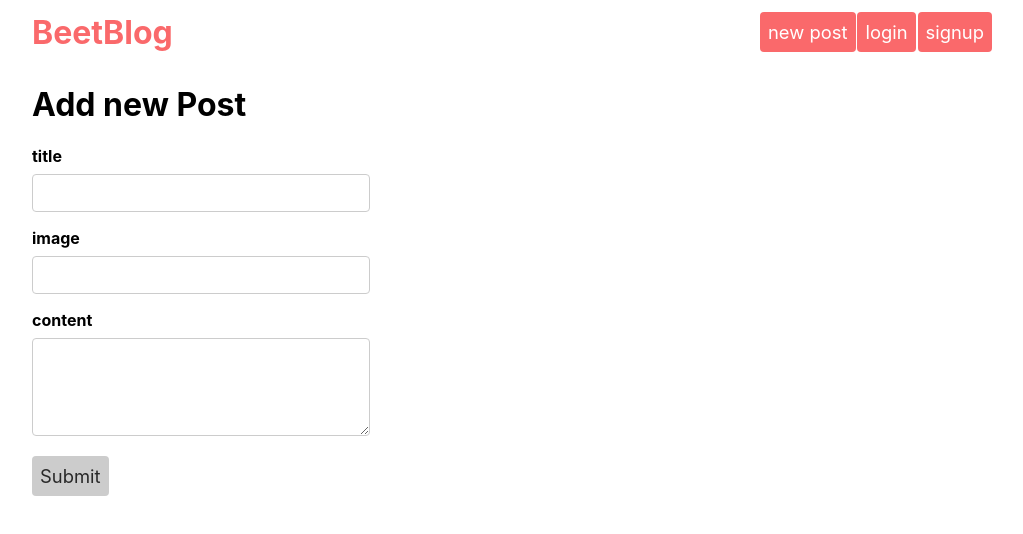
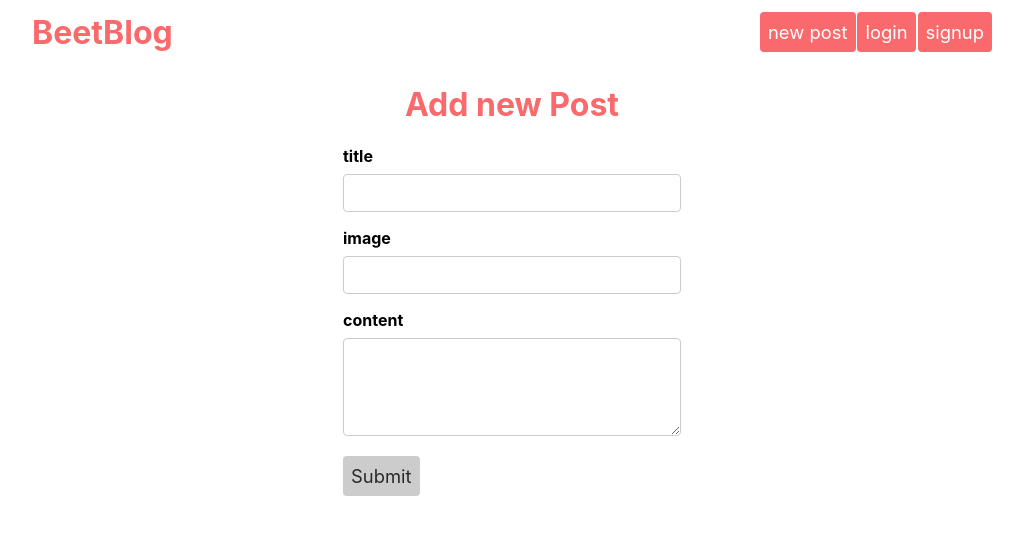
Before and after one commit to alexbeet81/beet-blog, a React (Create React App) app: page / in a window 1280 px wide. Shown: the top 534 px of the page, without its empty margins (128-1151 px from the left). Built offline with nearby package versions, Linux system fonts and the light colour scheme.

Commit message:
added react-router-dom library

```diff
--- a/package.json
+++ b/package.json
@@ -8,7 +8,9 @@
     "@testing-library/user-event": "^13.5.0",
     "react": "^17.0.2",
     "react-dom": "^17.0.2",
-    "react-scripts": "5.0.0",
+    "react-router-dom": "^6.2.1",
+    "react-scripts": "^3.0.1",
+    "validator": "^13.7.0",
     "web-vitals": "^2.1.3"
   },
   "scripts": {
--- a/src/App.js
+++ b/src/App.js
@@ -1,4 +1,5 @@
 import { Fragment } from "react/cjs/react.production.min";
+import React from 'react';
 
 import MainHeader from "./components/Layout/MainHeader";
 import Layout from "./components/Layout/Layout";
--- a/src/UI/Button.js
+++ b/src/UI/Button.js
@@ -1,3 +1,4 @@
+import React from "react";
 import classes from "./Button.module.css";
 
 const Button = (props) => {
--- a/src/components/Forms/AddPostForm.js
+++ b/src/components/Forms/AddPostForm.js
@@ -1,4 +1,6 @@
+import React from 'react';
 import { useRef } from "react";
+import validator from "validator";
 
 import classes from "./Form.module.css";
 import Button from "../../UI/Button";
@@ -9,13 +11,18 @@ const AddPostForm = (props) => {
   const imageRef = useRef();
   const contentRef = useRef();
 
-
   const checkIsNotEmpty = (value) => value.trim() !== "";
   // const checkIsNotEmpty = (value) => console.log(value.length)
   // I WANT TO BE ABLE TO CHECK IF THIS IS A REAL URL
-  const re = new RegExp('/[-a-zA-Z0-9@:%_\+.~#?&//=]{2,256}\.[a-z]{2,4}\b(\/[-a-zA-Z0-9@:%_\+.~#?&//=]*)?/gi')
 
-  console.log(re.test(imageRef));
+  // const isValidUrl = (_string) => {
+  //   const re = new RegExp('/^https?:\/\/(?:www\.)?[-a-zA-Z0-9@:%._\+~#=]{1,256}\.[a-zA-Z0-9()]{1,6}\b([-a-zA-Z0-9()@:%_\+.~#?&//=]*)$/gm');
+
+  //   return re.test(_string);
+  // }
+  // const re = new RegExp(
+  //   "/[-a-zA-Z0-9@:%_+.~#?&//=]{2,256}.[a-z]{2,4}\b(/[-a-zA-Z0-9@:%_+.~#?&//=]*)?/gi"
+  // );
 
   const {
     value: titleValue,
@@ -33,7 +40,7 @@ const AddPostForm = (props) => {
     valueChangeHandler: imageChangeHandler,
     inputBlurHandler: imageBlurHandler,
     reset: resetImage,
-  } = useInput(checkIsNotEmpty);
+  } = useInput((value) => validator.isURL(value));
 
   const {
     value: contentValue,
--- a/src/components/Layout/Layout.js
+++ b/src/components/Layout/Layout.js
@@ -1,3 +1,4 @@
+import React from 'react';
 import classes from './Layout.module.css';
 
 const Layout = (props) => {
--- a/src/components/Layout/MainHeader.js
+++ b/src/components/Layout/MainHeader.js
@@ -1,3 +1,4 @@
+import React from 'react';
 import { Fragment } from "react/cjs/react.production.min";
 import classes from "./MainHeader.module.css";
 
--- a/src/components/Layout/Navigation.js
+++ b/src/components/Layout/Navigation.js
@@ -1,3 +1,4 @@
+import React from 'react';
 import { Fragment } from "react/cjs/react.production.min";
 import Button from "../../UI/Button";
 import classes from "./Navigation.module.css";
--- a/src/components/Post/AddPost.js
+++ b/src/components/Post/AddPost.js
@@ -1,4 +1,5 @@
 import AddPostForm from "../Forms/AddPostForm";
+import React from "react";
 import classes from './AddPost.module.css';
 
 const AddPost = () => {
@@ -7,8 +8,8 @@ const AddPost = () => {
     console.log(data);
   }
   return (
-    <div>
-      <h1>Add new Post</h1>
+    <div className={classes.container}>
+      <h1 className={classes.title}>Add new Post</h1>
       <AddPostForm onSubmit={addNewPostHandler}/>
     </div>
   )
--- a/src/components/Post/AddPost.module.css
+++ b/src/components/Post/AddPost.module.css
@@ -0,0 +1,9 @@
+.container {
+  display: flex;
+  flex-direction: column;
+  align-items: center;
+}
+
+.title {
+  color: #fa696b;
+}
--- a/src/components/Post/Post.js
+++ b/src/components/Post/Post.js
@@ -1,3 +1,5 @@
+import React from 'react';
+
 const Post = () => {};
 
 export default Post;
--- a/src/components/Post/PostItem.js
+++ b/src/components/Post/PostItem.js
@@ -1,3 +1,4 @@
+import React from 'react';
 import classes from './PostItem.module.css';
 
 // const getTimeStamp = (timePosted) => {
@@ -12,7 +13,7 @@ const PostItem = (props) => {
   // getTimeStamp();
   return (
     <div className={classes.postItem}>
-      <img src={props.image} />
+      <img src={props.image} alt={props.postTitle}/>
       <div>
         <h1 className={classes.postTitle}>{props.title}</h1>
         <p className={classes.signiture}>{`created by ${props.user} 10 minutes ago`}</p>
--- a/src/components/Post/PostList.js
+++ b/src/components/Post/PostList.js
@@ -1,3 +1,4 @@
+import React from 'react';
 import PostItem from "./PostItem";
 
 const DUMMY_POSTS = [
```
Also changed, not shown: 1 other file (tests, documents, lock files or other folders).
